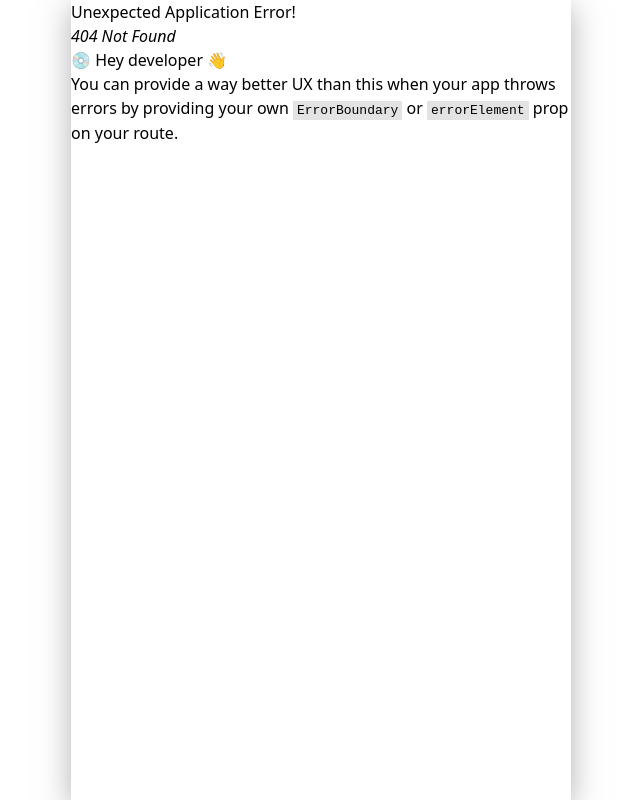
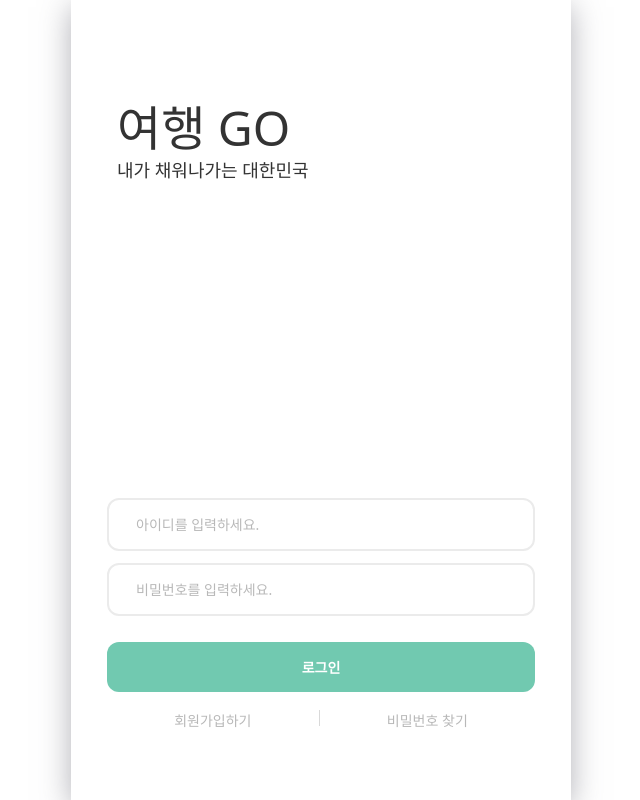
Before and after one commit to jobatda/Logit_FE, a React (Vite) app: page /login in a window 1280 px wide. Before the commit this address had no page. Shown: the whole page, without its empty margins (319-959 px from the left). Built offline with nearby package versions, Linux system fonts and the light colour scheme; a web font is replaced by a local one.

Commit message:
feat: login

```diff
--- a/src/layout/Layout.tsx
+++ b/src/layout/Layout.tsx
@@ -1,24 +1,32 @@
-import styled, { css } from "styled-components";
-import { Outlet, useLocation } from "react-router-dom";
+import styled, {css} from "styled-components";
+import {matchPath, Outlet, useLocation} from "react-router-dom";
 import Header from "./Header/Header";
 import Footer from "./Footer/Footer.tsx";
 
 export default function Layout() {
     const location = useLocation();
-    const isWithoutHeaderFooter = /^\/thunder\/\d+(\/members\/?)?\/?$/i.test(location.pathname);
+
+    const excludePaths = [
+        "/thunder/:id",
+        "/thunder/:id/members",
+        "/login"
+    ];
+
+    const isWithoutHeaderFooter = excludePaths.some(path => matchPath(path, location.pathname));
+
     return (
         <LayoutWrapper $isWithoutHeaderFooter={isWithoutHeaderFooter}>
-             {!isWithoutHeaderFooter && <Header />}
+            {!isWithoutHeaderFooter && <Header/>}
             <LayoutMain $isWithoutHeaderFooter={isWithoutHeaderFooter}>
-                <Outlet />
+                <Outlet/>
             </LayoutMain>
-            {!isWithoutHeaderFooter && <Footer />}
+            {!isWithoutHeaderFooter && <Footer/>}
         </LayoutWrapper>
     );
 }
 
 const LayoutWrapper = styled.div<{ $isWithoutHeaderFooter: boolean }>`
-    ${({ $isWithoutHeaderFooter }) => $isWithoutHeaderFooter ?
+    ${({$isWithoutHeaderFooter}) => $isWithoutHeaderFooter ?
             css`
                 min-height: 100vh;
                 margin: 0 auto;
@@ -31,7 +39,7 @@ const LayoutWrapper = styled.div<{ $isWithoutHeaderFooter: boolean }>`
 `;
 
 const LayoutMain = styled.main<{ $isWithoutHeaderFooter: boolean }>`
-    ${({ $isWithoutHeaderFooter }) => $isWithoutHeaderFooter ?
+    ${({$isWithoutHeaderFooter}) => $isWithoutHeaderFooter ?
             css`
             ` :
             css`
--- /dev/null
+++ b/src/pages/login/Login.tsx
@@ -0,0 +1,83 @@
+import Row from "../../styles/Common/Row.ts";
+import Column from "../../styles/Common/Column.ts";
+import styled from "styled-components";
+
+export default function Login() {
+    return (
+        <Column $horizonAlign="distribute" style={{minHeight: "100vh"}}>
+            <div style={{padding: "0 46px"}}>
+                <LoginTitle>여행 GO</LoginTitle>
+                <LoginSubTitle>내가 채워나가는 대한민국</LoginSubTitle>
+            </div>
+            <div style={{padding: "0 36px", width: "100%", marginBottom: "70px"}}>
+                <Column $gap={12}>
+                    <StyledInput type="text" placeholder="아이디를 입력하세요."/>
+                    <StyledInput type="text" placeholder="비밀번호를 입력하세요."/>
+                </Column>
+                <LoginButton>
+                    로그인
+                </LoginButton>
+                <Row $horizonAlign="even">
+                    <StyledButton>회원가입하기</StyledButton>
+                    <StyledHr/>
+                    <StyledButton>비밀번호 찾기</StyledButton>
+                </Row>
+            </div>
+        </Column>
+    );
+}
+
+const LoginTitle = styled.h1`
+    font-size: 48px;
+    color: #333333;
+    font-weight: 400;
+    line-height: 35px;
+    margin-top: 110px;
+    margin-bottom: 12px;
+`;
+
+const LoginSubTitle = styled.h2`
+    font-size: 18px;
+    color: #333333;
+    font-weight: 500;
+`;
+
+const StyledInput = styled.input`
+    padding: 15px 27px;
+    color: #333333;
+    font-size: 14px;
+    font-weight: 400;
+    border: 2px solid #EBEBEB;
+    width: 100%;
+    border-radius: 12px;
+
+    &::placeholder {
+        color: #B8B8B8;
+    }
+`;
+
+const LoginButton = styled.button`
+    background-color: #71C9B0;
+    color: #FFFFFF;
+    border-radius: 12px;
+    font-size: 14px;
+    font-weight: 600;
+    padding: 15px 0;
+    width: 100%;
+    justify-content: center;
+    margin-top: 26px;
+    margin-bottom: 18px;
+`;
+
+const StyledHr = styled.hr`
+    border: none;
+    width: 1px;
+    height: 16px;
+    background-color: #D9D9D9;
+`;
+
+const StyledButton = styled.button`
+    color: #B8B8B8;
+    font-weight: 500;
+    font-size: 14px;
+`;
--- a/src/router/router.tsx
+++ b/src/router/router.tsx
@@ -10,7 +10,7 @@ const Thunder = lazy(() => import("../pages/thunder/Thunder"));
 const RegionMap = lazy(() => import("../pages/regionMap/RegionMap.tsx"));
 const Feed = lazy(() => import("../pages/feed/Feed.tsx"));
 const FeedScroll = lazy(() => import("../pages/feed/FeedScroll.tsx"));
-
+const Login = lazy(() => import("../pages/login/Login.tsx"));
 
 export const router = createBrowserRouter([
         {
@@ -44,6 +44,10 @@ export const router = createBrowserRouter([
                             path: "feed/scroll",
                             element: <FeedScroll/>,
                         },
+                        {
+                            path: "login",
+                            element: <Login/>,
+                        },
                     ],
                 }
             ],
--- a/src/styles/Common/Row.ts
+++ b/src/styles/Common/Row.ts
@@ -2,7 +2,7 @@ import styled, {css} from "styled-components";
 
 type RowProps = {
     $verticalAlign?: "center" | "top" | "bottom" | "distribute";
-    $horizonAlign?: "center" | "left" | "right" | "distribute";
+    $horizonAlign?: "center" | "left" | "right" | "distribute" | "even";
     $gap?: number;
 };
 
@@ -33,6 +33,8 @@ const RowCSS = (props?: RowProps) => css`
                     return "flex-end";
                 case "distribute":
                     return "space-between";
+                case "even":
+                    return "space-evenly";
             }
         } else {
             return "flex-start";
```
Lines whose indentation alone changed are shown as unchanged.
